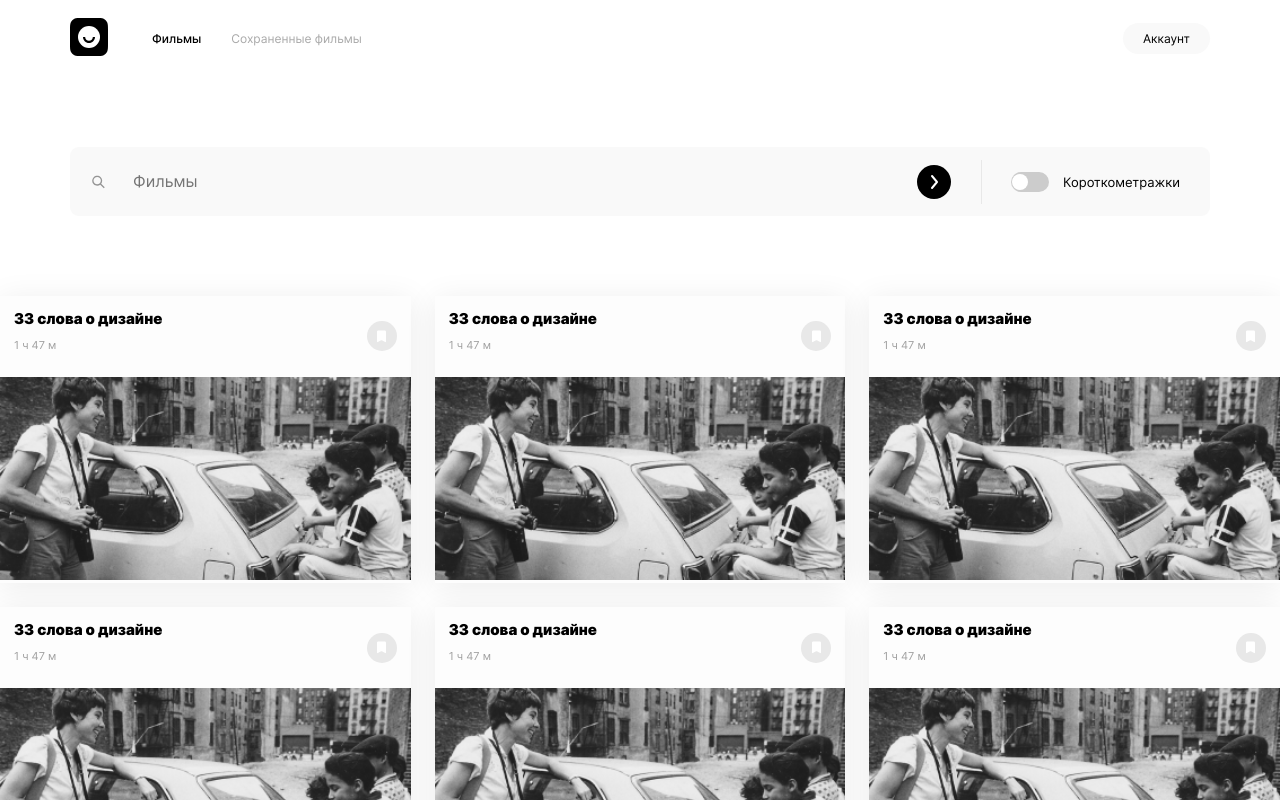
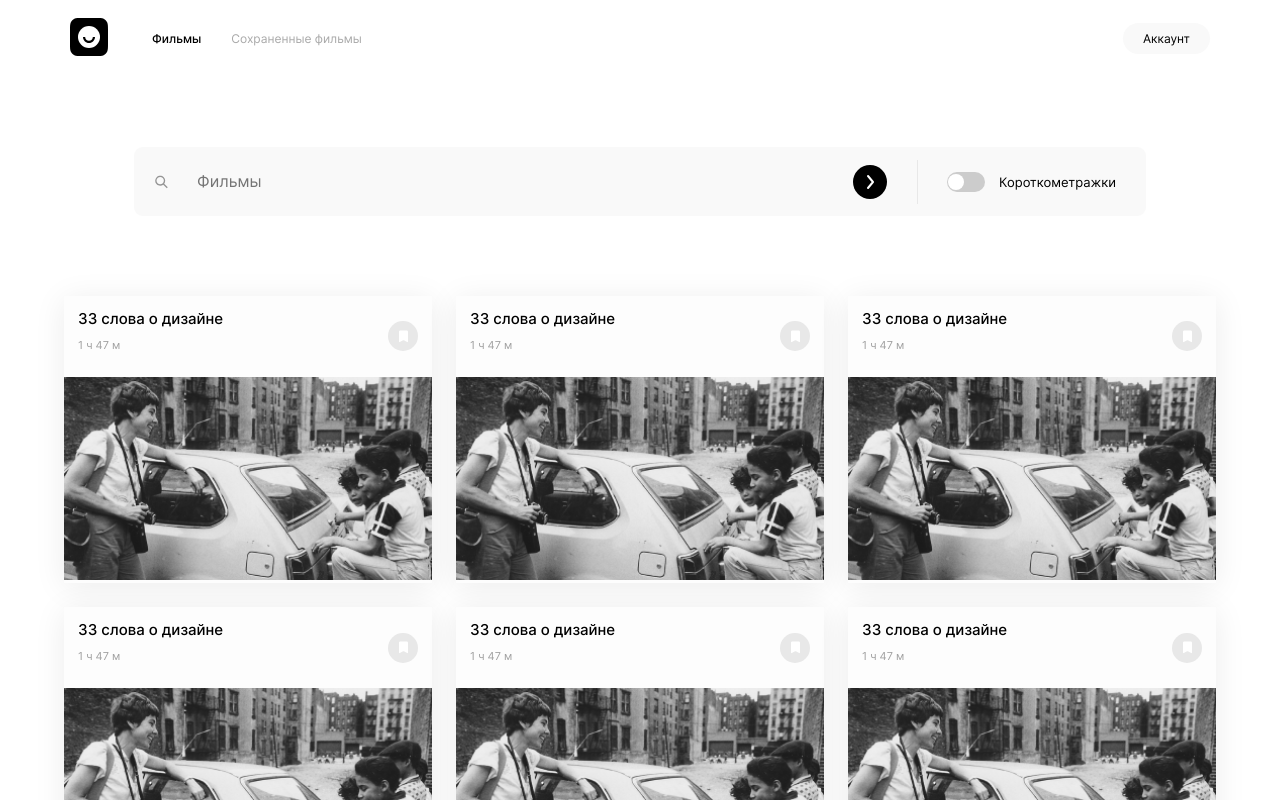
Before and after one commit to MorphineMePlz/movies-explorer-frontend, a React (Create React App) app: page /movies in a window 1280 px wide. Shown: the top 800 px of the page. Built offline with nearby package versions, Linux system fonts and the light colour scheme.

Commit message:
fix: solve almost all comments from yandex

```diff
--- a/public/index.html
+++ b/public/index.html
@@ -1,14 +1,12 @@
 <!DOCTYPE html>
-<html lang="en">
+<html lang="ru">
+
 <head>
   <meta charset="utf-8" />
   <link rel="icon" href="%PUBLIC_URL%/favicon.ico" />
   <meta name="viewport" content="width=device-width, initial-scale=1" />
   <meta name="theme-color" content="#000000" />
-    <meta
-      name="description"
-      content="Web site created using create-react-app"
-    />
+  <meta name="description" content="Web site created using create-react-app" />
   <link rel="apple-touch-icon" href="%PUBLIC_URL%/logo192.png" />
   <!--
       manifest.json provides metadata used when your web app is installed on a
@@ -26,6 +24,7 @@
     -->
   <title>React App</title>
 </head>
+
 <body>
   <noscript>You need to enable JavaScript to run this app.</noscript>
   <div id="root"></div>
@@ -40,4 +39,5 @@
       To create a production bundle, use `npm run build` or `yarn build`.
     -->
 </body>
+
 </html>
--- a/src/blocks/page.css
+++ b/src/blocks/page.css
@@ -1,14 +1,15 @@
 .page {
   font-family: "Inter", Arial, sans-serif;
+  font-style: normal;
   -moz-osx-font-smoothing: grayscale;
   -webkit-font-smoothing: antialiased;
   -webkit-text-size-adjust: 100%;
   -ms-text-size-adjust: 100%;
   -moz-text-size-adjust: 100%;
   text-rendering: optimizeLegibility;
-  background-color: #000000;
+  background-color: white;
   background-size: 100% 100%;
-  color: white;
+  color: black;
   margin: 0 auto;
   max-width: 1280px;
   min-height: 100vh;
--- a/src/components/App/App.css
+++ /dev/null
@@ -1,4 +0,0 @@
-.App {
-    font-family: 'Inter', Arial, sans-serif;
-    font-style: normal;
-}
--- a/src/components/App/App.js
+++ b/src/components/App/App.js
@@ -14,13 +14,12 @@ import ProtectedRoute from "../ProtectedRoute/ProtectedRoute";
 
 import { PROFILE_MOCK_DATA } from "../../utils/utils";
 
-import "./App.css";
 
 function App() {
   const [isLoggedIn, setLoggedIn] = useState(true);
 
   return (
-    <div className="App">
+    <div className="page">
       <PageWrapper
         isLoggedIn={isLoggedIn}
         handleLogin={() => setLoggedIn(true)}
--- a/src/components/Container/Container.css
+++ b/src/components/Container/Container.css
@@ -1,5 +1,10 @@
 .wrapper {
-    width: 100%;
     max-width: 1280px;
     margin: 0 auto;
 }
+
+@media screen and (max-width: 780px) {
+    .wrapper {
+        width: 100%;
+    }
+}
--- a/src/components/MoviesCard/MoviesCard.css
+++ b/src/components/MoviesCard/MoviesCard.css
@@ -18,6 +18,7 @@
 }
 
 .card__title {
+  font-weight: 500;
   font-size: 15px;
   line-height: 18px;
   margin: 0 0 9px 0;
--- a/src/components/MoviesCardList/MoviesCardList.css
+++ b/src/components/MoviesCardList/MoviesCardList.css
@@ -27,9 +27,16 @@
   filter: invert();
 }
 
+@media screen and (max-width: 1280px) {
+  .cards {
+    margin: 70px 0;
+    margin-right: 70px;
+  }
+}
+
 @media screen and (max-width: 800px) {
   .cards {
-    max-width: 90%;
+    max-width: 93%;
     margin: 70px auto;
     margin-bottom: 80px;
     grid-template-columns: repeat(2, 1fr);
--- a/src/components/Project/Project.css
+++ b/src/components/Project/Project.css
@@ -12,6 +12,7 @@
   justify-content: center;
   align-items: center;
   background-color: #F5F5F5;
+  border-radius: 10px;
 }
 
 .project__heading {
--- a/src/components/SearchForm/SearchForm.jsx
+++ b/src/components/SearchForm/SearchForm.jsx
@@ -34,6 +34,7 @@ export default function SearchForm() {
             onChange={handleChange}
             className="search__input"
             placeholder='Фильмы'
+            required
           />
           <button type="submit" className="search__submit" />
         </div>
```
Also changed, not shown: src/components/Preloader/Preloader.jsx (renamed from src/components/Preloader/Preloader.js). Lines whose indentation alone changed are shown as unchanged.
